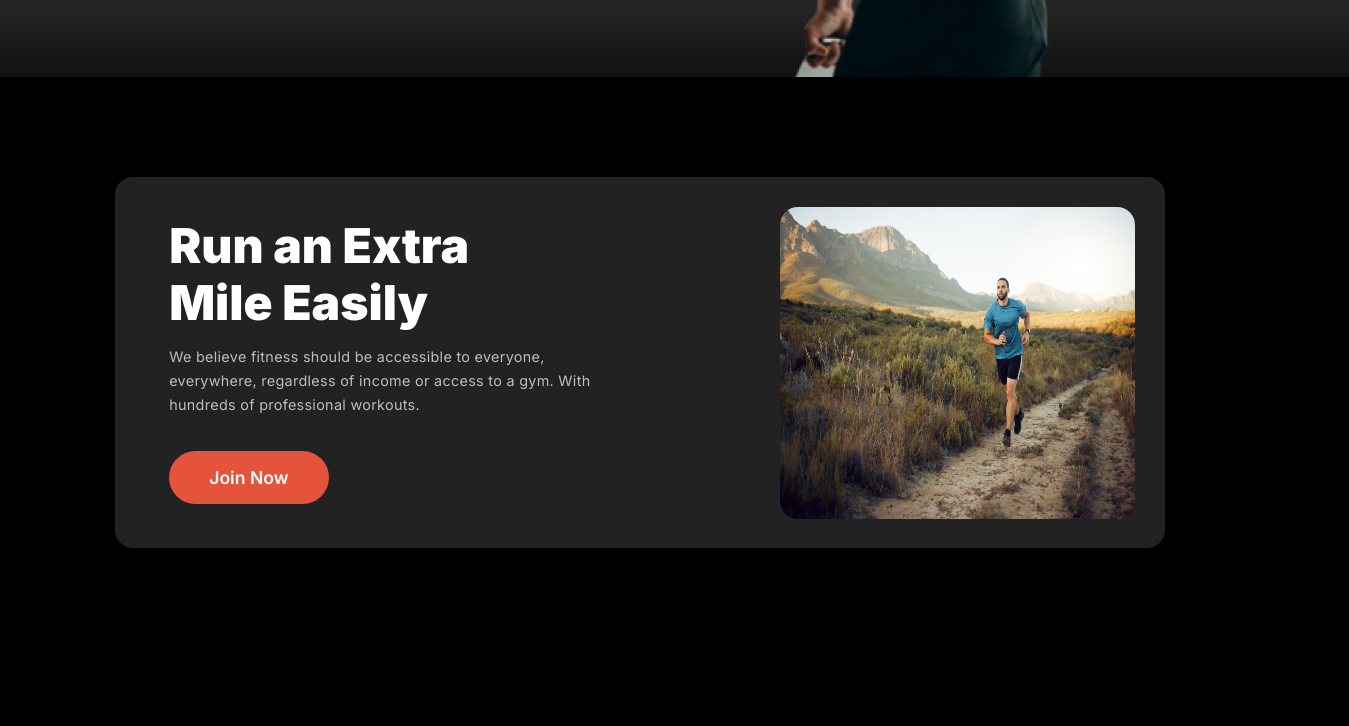
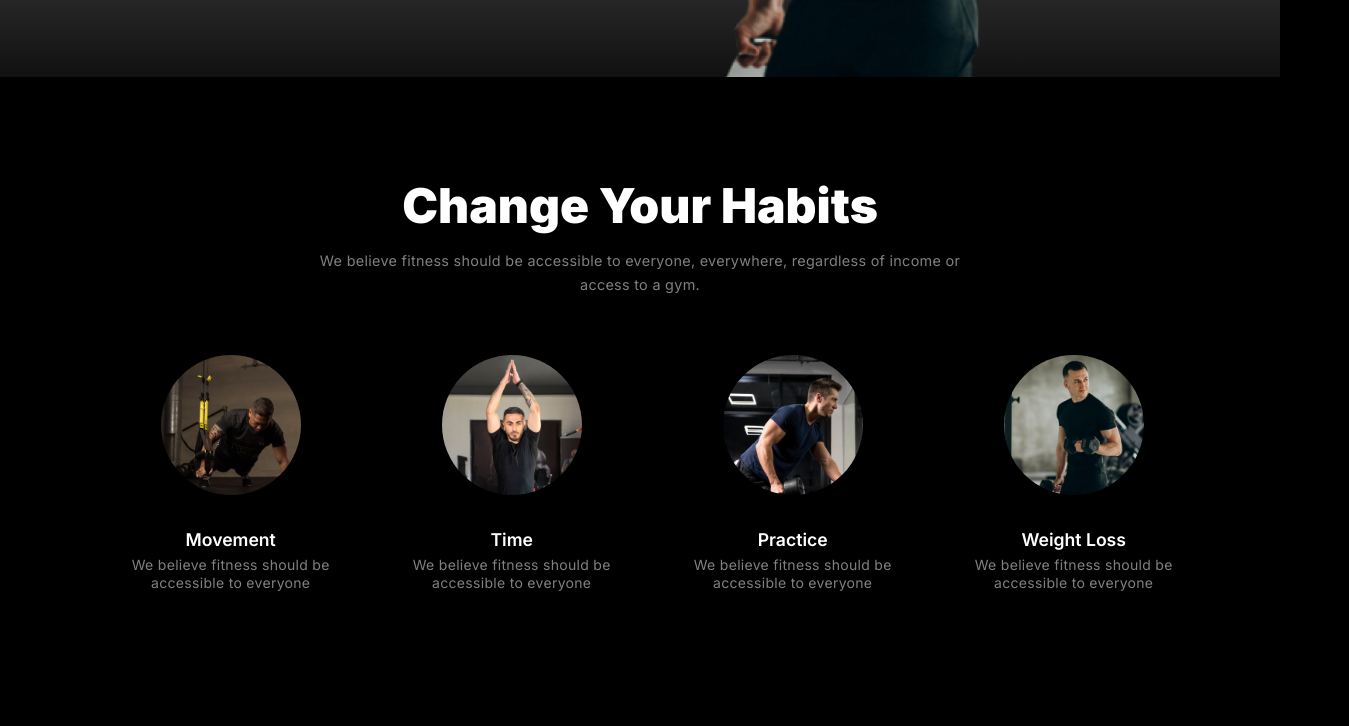
Before and after one commit to Imam-Hasan-0/PH-Assignment-2, a plain HTML site: page index.html in a window 1280 px wide. Shown: the part 673-1399 px from the top of the page, 1349 px wide, since content can reach past the window. Before the commit the page ends 1221 px from the top, so only its background shows below. Drawn offline with Linux system fonts and the light colour scheme; a web font is replaced by a local one.

Commit message:
habit section complete for desktop

```diff
--- a/index.html
+++ b/index.html
@@ -4,7 +4,7 @@
     <meta charset="UTF-8">
     <meta name="viewport" content="width=device-width, initial-scale=1.0">
     <title>PH-Assignment-2</title>
-    <link rel="stylesheet" href="/styles/styles.css">
+    <link rel="stylesheet" href="./styles/styles.css">
 </head>
 <body>
     <header class="container">
@@ -54,6 +54,57 @@
     </header>
 
     <main>
+
+        <!-- habit section start here -->
+        <section>
+            <div class="havit-container">
+                <div class="havit-info">
+                    <h1 class="havit-title">Change Your Habits</h1>
+                    <p class="havit-desc">We believe fitness should be accessible to everyone, everywhere, regardless of income or<br>access to a gym.</p>
+                </div>
+                <div class="havit-card-container">
+                    <div class="card">
+                        <div class="card-image">
+                            <img src="./images/image 3.png" alt="">
+                        </div>
+                        <div class="card-info">
+                            <h4>Movement</h4>
+                            <p>We believe fitness should be accessible to everyone</p>
+                        </div>
+                    </div>
+                    <div class="card">
+                        <div class="card-image">
+                            <img src="./images/image 2.png" alt="">
+                        </div>
+                        <div class="card-info">
+                            <h4>Time</h4>
+                            <p>We believe fitness should be accessible to everyone</p>
+                        </div>
+                    </div>
+                    <div class="card">
+                        <div class="card-image">
+                            <img src="./images/image 4.png" alt="">
+                        </div>
+                        <div class="card-info">
+                            <h4>Practice</h4>
+                            <p>We believe fitness should be accessible to everyone</p>
+                        </div>
+                    </div>
+                    <div class="card">
+                        <div class="card-image">
+                            <img src="./images/image 5.png" alt="">
+                        </div>
+                        <div class="card-info">
+                            <h4>Weight Loss</h4>
+                            <p>We believe fitness should be accessible to everyone</p>
+                        </div>
+                    </div>
+                </div>
+
+            </div>
+        </section>
+        <!-- habit section end here -->
+
         <!-- run section start here -->
        <section>
             <div class="run-container">
--- a/styles/styles.css
+++ b/styles/styles.css
@@ -14,7 +14,8 @@ body{
 /* header section start here */
 
 .container{
-    width: 1099px;
+    /* width: 1099px; */
+    max-width: 100%;
     height: 660px;
     padding:55px 125px 35px 125px;
     background: linear-gradient(rgb(17, 17, 17), rgb(119, 119, 119, 90), rgb(17, 17, 17));
@@ -24,7 +25,8 @@ body{
     display: flex;
     justify-content: space-between;
     height: 55px;
-    width: 1040px;
+    /* width: 1040px; */
+    max-width: 100%;
     align-items: center;
 
 }
@@ -74,7 +76,7 @@ body{
     Letter-spacing: 0.5px;
     line-height: 24px;
     margin-top: 28px;
-    opacity: 0.7;
+    opacity: 0.5;
 }
 
 .nav-btn button{
@@ -140,7 +142,7 @@ img{
     font-weight: 400;
     line-height: 24px;
     letter-spacing: 0.5px;
-    opacity: 0.7;
+    opacity: 0.5;
 }
 
 .nav-card-2{
@@ -169,10 +171,75 @@ img{
     font-weight: 400;
     line-height: 20px;
     letter-spacing: 1px;
-    opacity: 0.7;
+    opacity: 0.5;
 }
 
 /* header style end */
+
+/* havit start here */
+
+.havit-container{
+    width: 82%;
+    height: 452px;
+    color: white;
+    margin: 100px auto 0 auto;
+}
+
+.havit-info{
+    text-align: center;
+}
+
+.havit-title{
+    font-size: 3rem;
+    font-weight: 900;
+    line-height: 120%;
+}
+
+.havit-desc{
+    font-size: 0.9rem;
+    font-weight: 400;
+    line-height: 24px;
+    letter-spacing: 0.3px;
+    opacity: 0.5;
+    margin-top: 14px;
+}
+
+.havit-card-container{
+    display: grid;
+    grid-template-columns: repeat(4, 1fr);
+    gap: 50px;
+    margin-top: 58px;
+}
+
+.card{
+    width: 231px;
+    height: 274px;
+    text-align: center;
+}
+
+.card-image img{
+    width: 140px;
+    height: 140px;
+    border-radius: 50%;
+}
+
+.card-info h4{
+    font-size: 1.1rem;
+    font-weight: 600;
+    line-height: 120%;
+    margin-top: 30px;
+}
+
+.card-info p{
+    font-size: 14px;
+    font-weight: 400;
+    line-height: 18px;
+    letter-spacing: 0.3px;
+    opacity: 0.5;
+    margin-top: 6px;
+}
+
+/* havit end here */
 
 /* run section start here */
 
@@ -203,7 +270,7 @@ img{
     font-weight: 400;
     line-height: 24px;
     letter-spacing: 0.3px;
-    opacity: 0.7;
+    opacity: 0.5;
     margin-bottom: 34px;
 }
 
```
